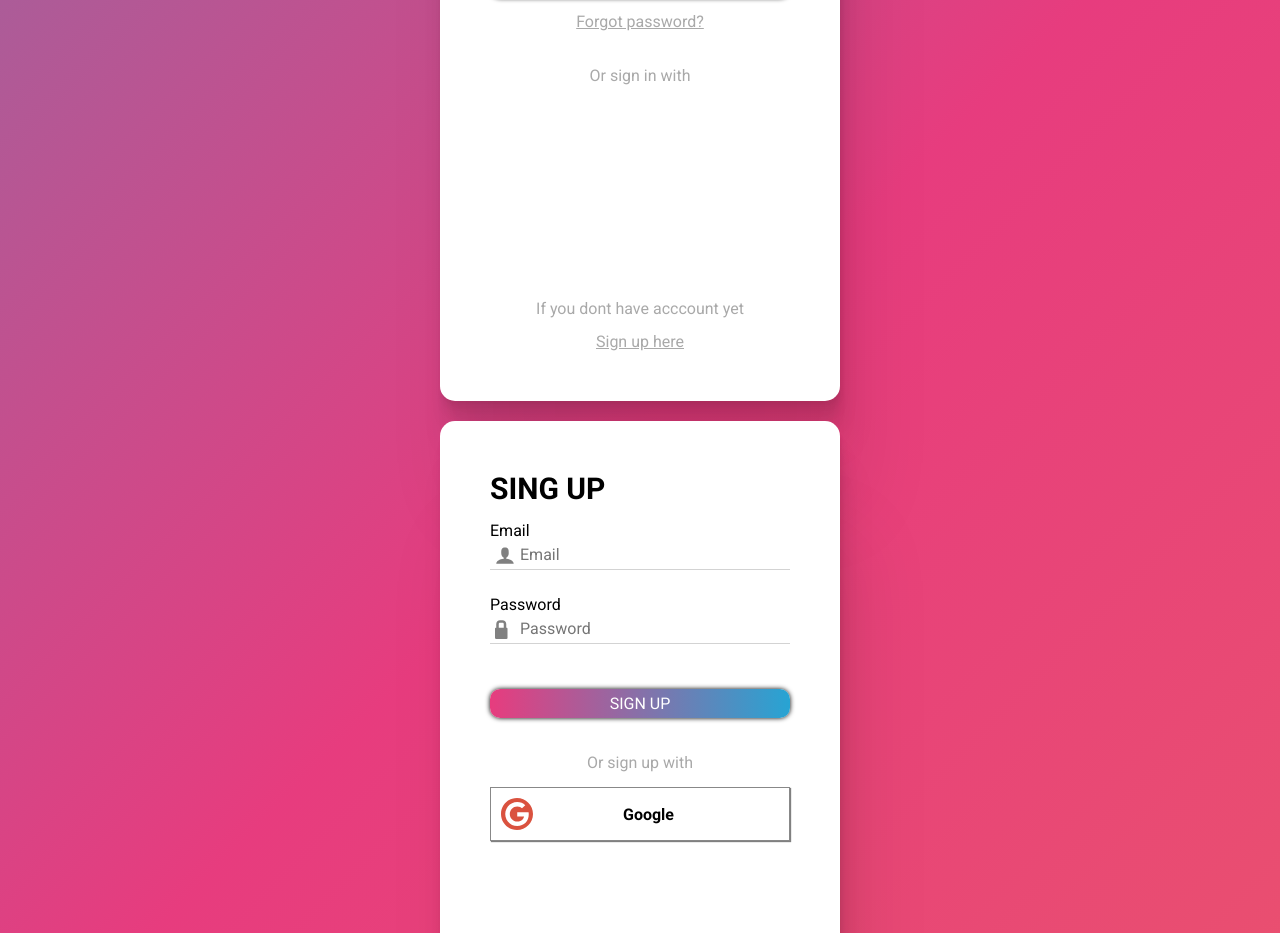
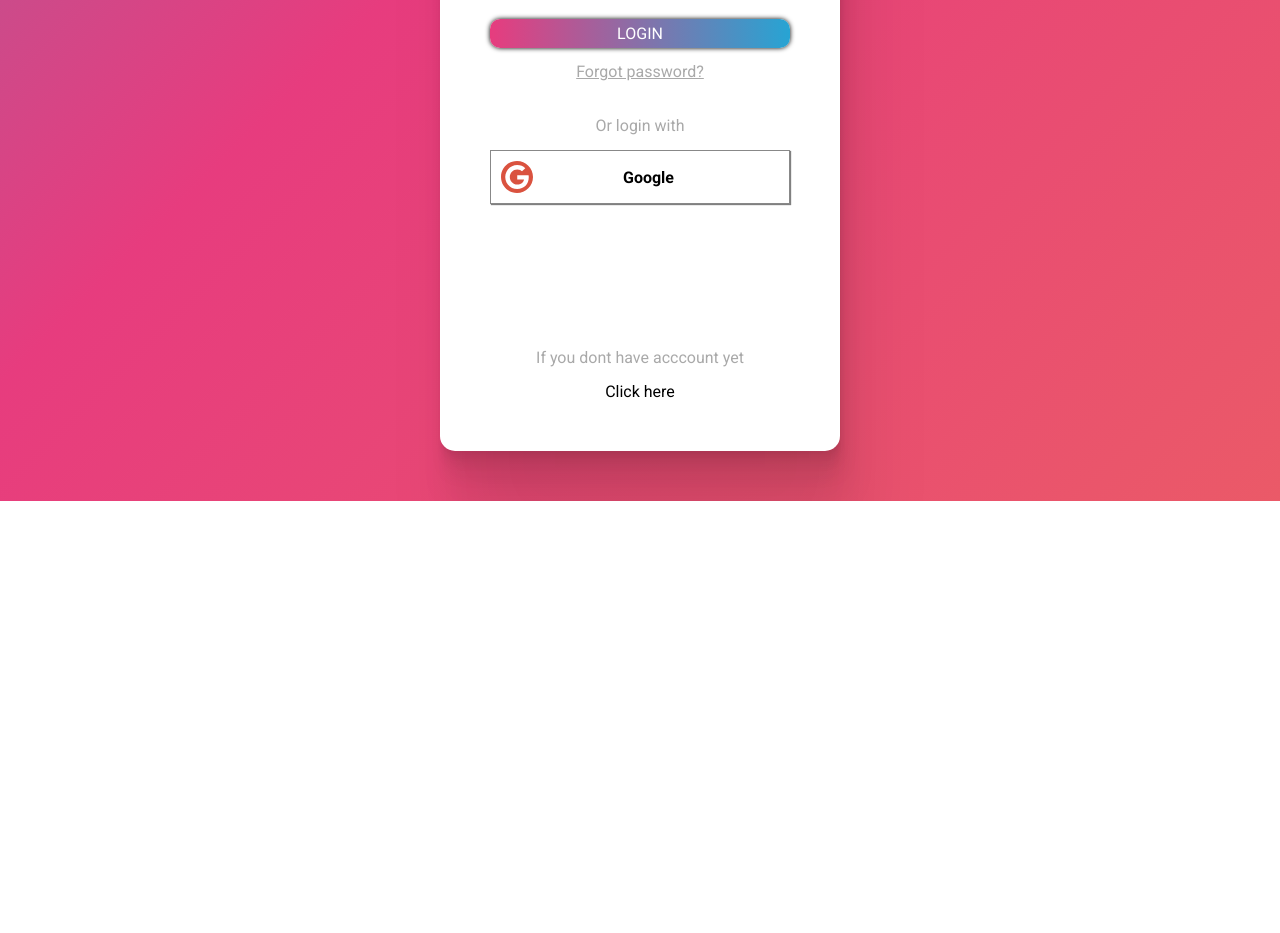
Before and after one commit to BieganskiP/task-planner, a React (Create React App) app: page / in a window 1280 px wide. Shown: the part 299-1232 px from the top of the page. After the commit the page ends 800 px from the top, so only its background shows below. Built offline with nearby package versions, Linux system fonts and the light colour scheme.

Commit message:
login/singup switch

```diff
--- a/src/App.js
+++ b/src/App.js
@@ -1,13 +1,13 @@
-import LoginScreen from "./components/LoginScreen";
-import SignUpScreen from "./components/SignUpScreen";
+import WelcomeScreen from "./components/WelcomeScreen";
+// import Test from "./components/getDataExample";
 
 import css from "./components/App.module.css";
 
 export default function App() {
   return (
     <div className={css.container}>
-      <LoginScreen />
-      <SignUpScreen />
+      {/* <Test /> */}
+      <WelcomeScreen />
     </div>
   );
 }
--- a/src/components/LoginScreen.js
+++ b/src/components/LoginScreen.js
@@ -1,22 +1,20 @@
 import css from "./LoginScreen.module.css";
 import Login from "./Login";
+import SignInWithGoogle from "./SignUpWithGoogle";
 
 export default function LoginScreen() {
   return (
-    <div className={css.container}>
+    <>
       <h1 className={css.header}>Login</h1>
       <Login />
       <a href="#forgot" className={css.link}>
         Forgot password?
       </a>
-      <p className={css.text}>Or sign in with</p>
-
+      <p className={css.text}>Or login with</p>
+      <SignInWithGoogle />
       <p className={`${css.text} ${css.position}`}>
         If you dont have acccount yet
       </p>
-      <a href="#signUp" className={css.link}>
-        Sign up here
-      </a>
-    </div>
+    </>
   );
 }
--- a/src/components/SignUp.js
+++ b/src/components/SignUp.js
@@ -12,7 +12,7 @@ export default function SignUp() {
   const [password, setPassword] = useState("");
   const [errors, setErrors] = useState({});
 
-  const handleSubmit = async () => {
+  const validation = async () => {
     const validationErrors = {};
     if (!email) {
       validationErrors.email = "Email is required";
@@ -34,14 +34,14 @@ export default function SignUp() {
     }
   };
 
-  const wrapperFunction = (e) => {
+  const handleSubmit = (e) => {
     e.preventDefault();
-    handleSubmit();
+    validation();
     signIn();
   };
 
   return (
-    <form onSubmit={wrapperFunction} className={css.form}>
+    <form onSubmit={handleSubmit} className={css.form}>
       <Input
         name="email"
         type="email"
--- a/src/components/SignUpScreen.js
+++ b/src/components/SignUpScreen.js
@@ -1,11 +1,10 @@
 import css from "./SignUpScreen.module.css";
-
 import SignUp from "./SignUp";
 import SignInWithGoogle from "./SignUpWithGoogle";
 
 export default function SignUpScreen() {
   return (
-    <div className={css.container}>
+    <>
       <h1 className={css.header}>Sing Up</h1>
       <SignUp />
 
@@ -14,9 +13,6 @@ export default function SignUpScreen() {
       <p className={`${css.text} ${css.position}`}>
         If you already have an account
       </p>
-      <a href="#signUp" className={css.link}>
-        Sign in here
-      </a>
-    </div>
+    </>
   );
 }
--- a/src/components/SignUpScreen.module.css
+++ b/src/components/SignUpScreen.module.css
@@ -1,23 +1,4 @@
-.container {
-    width: 400px;
-    height: 700px;
 
-    display: flex;
-    flex-direction: column;
-
-    padding: 50px;
-    gap: 15px;
-
-    background-color: #fff;
-
-    border-radius: 15px;
-    box-shadow: 0.6px 3.1px 2.2px rgba(0, 0, 0, 0.022),
-      1.3px 7.4px 5.3px rgba(0, 0, 0, 0.032),
-      2.5px 13.9px 10px rgba(0, 0, 0, 0.04),
-      4.5px 24.8px 17.9px rgba(0, 0, 0, 0.048),
-      8.4px 46.4px 33.4px rgba(0, 0, 0, 0.058),
-      20px 111px 80px rgba(0, 0, 0, 0.08);
-  }
 .header {
   text-transform: uppercase;
 
--- /dev/null
+++ b/src/components/WelcomeScreen.js
@@ -0,0 +1,18 @@
+import SignUpScreen from "./SignUpScreen";
+import LoginScreen from "./LoginScreen";
+import { useState } from "react";
+import css from "./WelcomeScreen.module.css";
+export default function WelcomeScreen() {
+  const [toggle, setToggle] = useState(true);
+  const toggleChecked = () => setToggle((toggle) => !toggle);
+
+  return (
+    <div className={css.container}>
+      {toggle && <LoginScreen />}
+      {!toggle && <SignUpScreen />}
+      <button type="button" onClick={toggleChecked} className={css.button}>
+        Click here
+      </button>
+    </div>
+  );
+}
--- /dev/null
+++ b/src/components/WelcomeScreen.module.css
@@ -0,0 +1,29 @@
+.container {
+  width: 400px;
+  height: 700px;
+
+  display: flex;
+  flex-direction: column;
+
+  padding: 50px;
+  gap: 15px;
+
+  background-color: #fff;
+
+  border-radius: 15px;
+  box-shadow: 0.6px 3.1px 2.2px rgba(0, 0, 0, 0.022),
+    1.3px 7.4px 5.3px rgba(0, 0, 0, 0.032),
+    2.5px 13.9px 10px rgba(0, 0, 0, 0.04),
+    4.5px 24.8px 17.9px rgba(0, 0, 0, 0.048),
+    8.4px 46.4px 33.4px rgba(0, 0, 0, 0.058),
+    20px 111px 80px rgba(0, 0, 0, 0.08);
+}
+.button {
+  background-color: transparent;
+  border: none;
+}
+
+.button:hover {
+  text-decoration: underline;
+  font-size: 110%;
+}
--- /dev/null
+++ b/src/components/getDataExample.js
@@ -0,0 +1,48 @@
+import { db } from "../config/firebase";
+import { useEffect, useState } from "react";
+import { getDocs, collection } from "firebase/firestore";
+
+export default function Test() {
+  const [usersList, setUsers] = useState([]);
+
+  const usersCollection = collection(db, "users");
+
+  useEffect(() => {
+    const getUsersList = async () => {
+      try {
+        const data = await getDocs(usersCollection);
+        const filteredData = data.docs.map((doc) => ({
+          ...doc.data(),
+          id: doc.id,
+        }));
+        setUsers(filteredData);
+      } catch (err) {
+        console.error(err);
+      }
+    };
+
+    getUsersList();
+  }, []);
+
+  return (
+    <div>
+      <div>
+        <input placeholder="Name" />
+        <input type="number" placeholder="Year of birth" />
+        <input type="checkbox" />
+        <label>Authorized user</label>
+      </div>
+      <div>
+        {usersList.map((user) => (
+          <ul key={user.id}>
+            <li style={{ color: user.authorizedUser ? "green" : "red" }}>
+              {user.fullName}
+            </li>
+            <li>{user.birthYear}</li>
+            <li>{user.email}</li>
+          </ul>
+        ))}
+      </div>
+    </div>
+  );
+}
--- a/src/config/firebase.js
+++ b/src/config/firebase.js
@@ -1,5 +1,6 @@
 import { initializeApp } from "firebase/app";
 import { getAuth, GoogleAuthProvider } from "firebase/auth";
+import { getFirestore } from "firebase/firestore";
 
 const firebaseConfig = {
   apiKey: "AIzaSyDxINDup8DhVk9tkCIR0QTb78cRY-RIj8A",
@@ -14,3 +15,5 @@ const firebaseConfig = {
 const app = initializeApp(firebaseConfig);
 export const auth = getAuth(app);
 export const googleProvider = new GoogleAuthProvider();
+
+export const db = getFirestore(app);
--- a/src/index.css
+++ b/src/index.css
@@ -31,7 +31,9 @@ svg,
 video {
   display: block;
 }
-
+button {
+  cursor: pointer;
+}
 @keyframes gradient {
   0% {
     background-position: 0% 50%;
```
Lines whose indentation alone changed are shown as unchanged.
